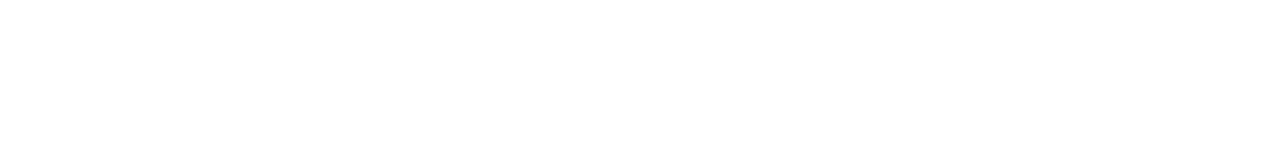
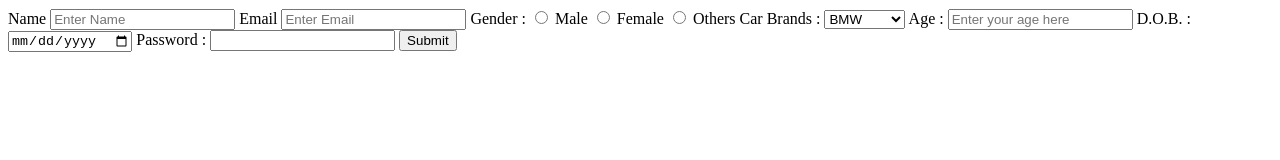
Before and after one commit to acciojob/signup-form-car-ShamsTanweer, a website: page main.html in a window 1280 px wide. Drawn offline with Linux system fonts and the light colour scheme.

Commit message:
Update main.html

```diff
--- a/main.html
+++ b/main.html
@@ -8,6 +8,44 @@
 
 <body>
 	<!-- the entire body must be written by student -->
+	<form  method="post">
+        <label for="name">Name</label>
+        <input id="name" type="text" placeholder="Enter Name" name="name" required>
+
+        <label for="email">Email</label>
+        <input id="email" type="email" placeholder="Enter Email" name="email" required>
+
+        <label for="gender">Gender :</label>
+        <input type="radio" name="gender" value="Male"> Male
+        <input type="radio" name="gender" value="Female"> Female
+        <input type="radio" name="gender" value="Others"> Others
+
+        <label for="cars">Car Brands :</label>
+		<select name="cars" id="cars">
+			<option name="cars" value="Apple">BMW</option>
+			<option name="cars" value="Asus">Audi</option>
+			<option name="cars" value="HP">Mercedes</option>
+		</select>
+
+        <label for="age">Age :</label>
+		<input
+        id="age"
+		   type="number"
+		   required
+		   placeholder="Enter your age here"
+		   name="age"
+		>
+
+        <label for="dob">D.O.B. :</label>
+		<input required name="dob" id="dob" type="date">
+
+        <label for="password">Password :</label>
+		<input required name="password" id="password" type="password">
+
+        <button type="submit">Submit</button>
+
+
+	</form>
     <script type="text/javascript" src="./script.js">
 </script>
 
```
